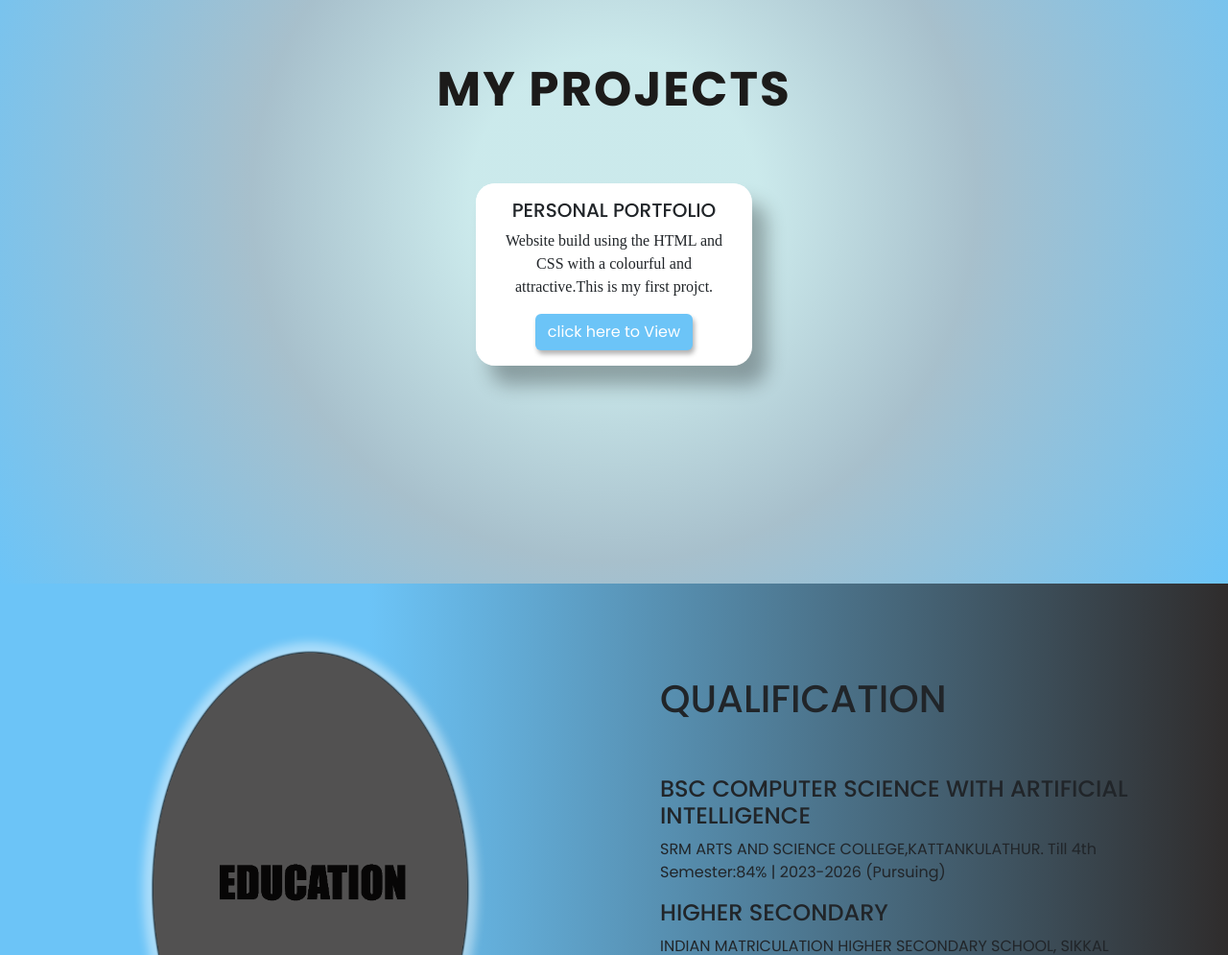
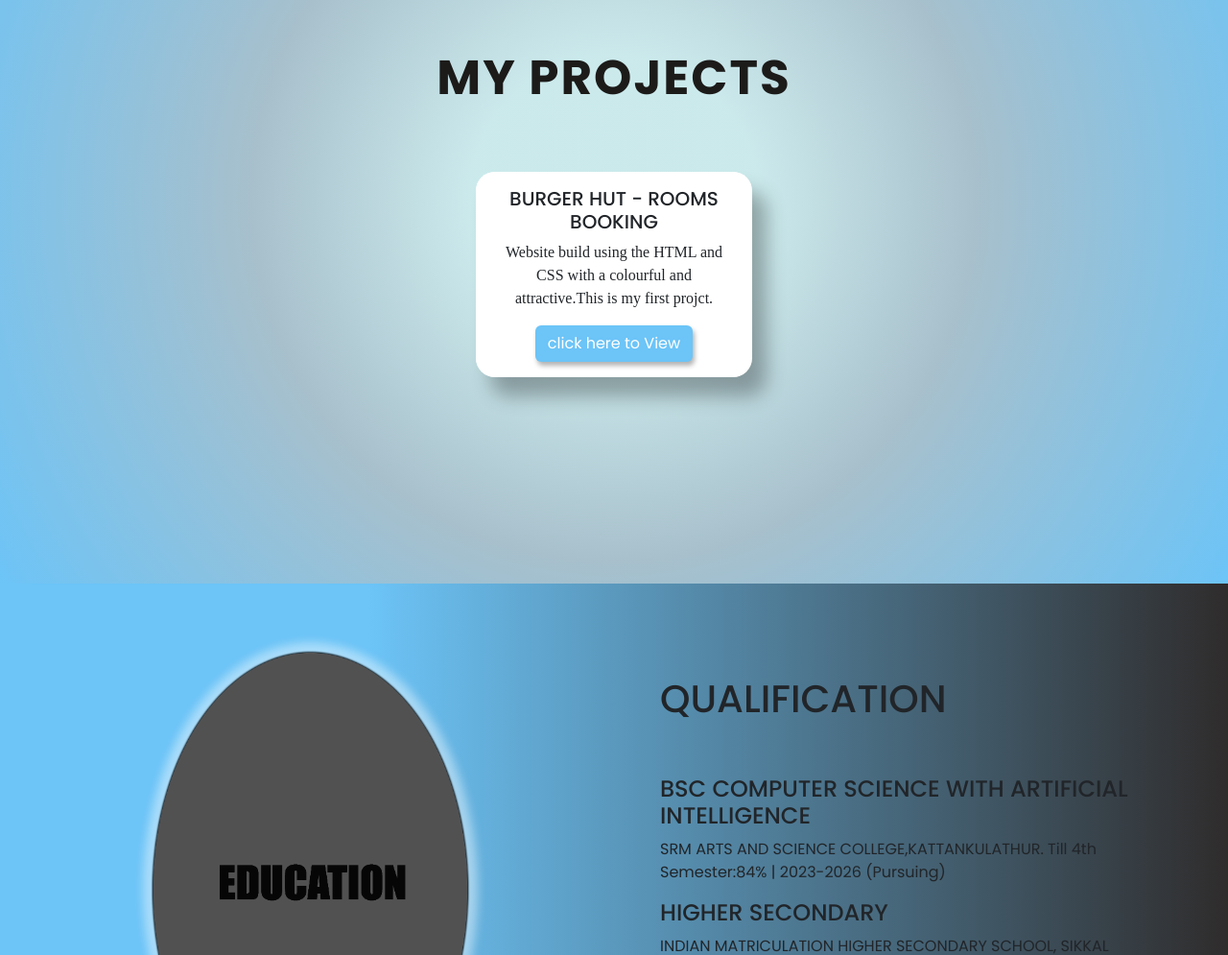
Before and after one commit to Mohamedsafi12/portfolio, a plain HTML site: page index.html in a window 1280 px wide. Shown: the part 1856-2851 px from the top of the page at 96% size. Drawn offline with nearby package versions, Linux system fonts and the light colour scheme; a web font is replaced by a local one.

Commit message:
Update index.html

```diff
--- a/index.html
+++ b/index.html
@@ -96,9 +96,9 @@
             <div class="col-lg-4 col-md-4 col-12">
               <div class="card" style="width: 18rem;">
                 <div class="card-body text-center">
-                  <h5 class="card-title">PERSONAL PORTFOLIO </h5>
+                  <h5 class="card-title">BURGER HUT - ROOMS BOOKING </h5>
                   <p class="card-text">Website build using the HTML and CSS with a colourful and attractive.This is my first projct. </p>
-                  <a href="https://mohamedsafi12.github.io/portfolio/" class="btn signin">click here to View</a>
+                  <a href="https://mohamedsafi12.github.io/burgerhut/" class="btn signin">click here to View</a>
                 </div>
               </div>
             </div>
```
